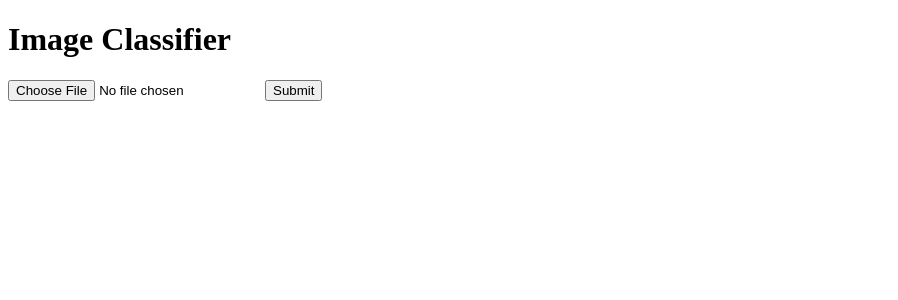
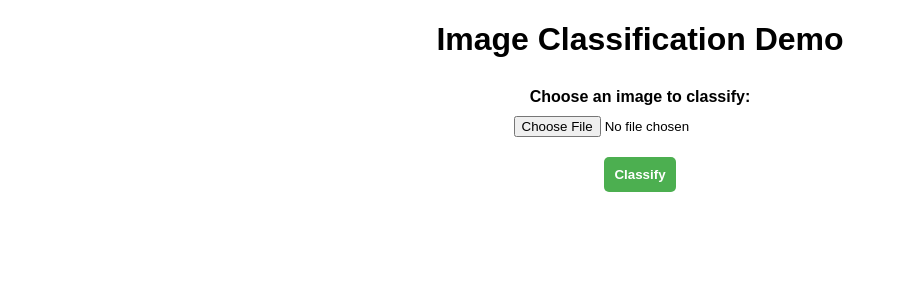
Before and after one commit to johnjos1zhaw/MDM_ProjectOne, a Flask app: page / in a window 1280 px wide. Shown: the top 300 px of the page, without its empty margins (0-898 px from the left). Run offline with Flask 2, Linux system fonts and the light colour scheme; parts of the project's set-up code (start-up, migrations or seed data) failed here and were passed over.

Commit message:
it works

```diff
--- a/app.py
+++ b/app.py
@@ -9,7 +9,7 @@ from PIL import Image
 # Set up the Flask app
 app = Flask(__name__)
 #app.secret_key = "super_secret_key"
-app.config['UPLOAD_FOLDER'] = 'uploads'
+app.config['UPLOAD_FOLDER'] = 'static/uploads'
 
 # Set up the ONNX model
 model_path = 'googlenet-12-int8.onnx'
@@ -57,22 +57,22 @@ def predict(img):
         results.append((class_labels[i], round(float(prob[i]), 2)))
     return results
 
-# # Test the preprocessing function with a sample image
-img = Image.open('./sample_images/car.jpg')
-img_np = np.asarray(img)
-input_data = preprocess(img_np)
-print(input_data.shape)
+# # # Test the preprocessing function with a sample image
+# img = Image.open('./sample_images/car.jpg')
+# img_np = np.asarray(img)
+# input_data = preprocess(img_np)
+# print(input_data.shape)
 
-## Test the prediction function with a sample image
-img = Image.open('./sample_images/car.jpg')
-results = predict(img)
-print(results)
+# ## Test the prediction function with a sample image
+# img = Image.open('./sample_images/car.jpg')
+# results = predict(img)
+# print(results)
 
-# # Test the allowed_file function
-print(allowed_file('./sample_images/car.jpg'))
+# # # Test the allowed_file function
+# print(allowed_file('./sample_images/car.jpg'))
 
-## display the image
-img.show()
+# ## display the image
+# img.show()
 
 # Define the route for the home page
 @app.route('/')
@@ -102,13 +102,16 @@ def upload_file():
     filename = secure_filename(file.filename)
     file.save(os.path.join(app.config['UPLOAD_FOLDER'], filename))
 
-    # Load the image and predict its class
+   # Load the image and predict its class
     img = Image.open(file.stream)
     results = predict(img)
-    top_result = results[0]
 
-    # Render the results page with the image and predicted class
-    return render_template('results.html', image_name=filename, class_label=top_result[0], probability=top_result[1], results=results)
+    for result in results:
+        result[0]
+        result[1]
+
+    return render_template('results.html', image_name=filename, predicted_classes=results)
+
 
 if __name__ == '__main__':
     app.run(debug=True)
--- a/templates/home.html
+++ b/templates/home.html
@@ -1,14 +1,75 @@
 
-<!DOCTYPE html>
+<!doctype html>
 <html>
-<head>
-    <title>Image Classifier</title>
-</head>
-<body>
-    <h1>Image Classifier</h1>
+  <head>
+    <title>Image Classification Demo</title>
+    <style>
+      /* Add some basic styles to the page */
+      body {
+        font-family: sans-serif;
+        text-align: center;
+      }
+      img {
+        max-width: 500px;
+        max-height: 500px;
+      }
+      form {
+        display: flex;
+        flex-direction: column;
+        align-items: center;
+        margin-top: 30px;
+      }
+      label {
+        font-weight: bold;
+        margin-bottom: 10px;
+      }
+      input[type=file] {
+        margin-bottom: 20px;
+      }
+      button[type=submit] {
+        padding: 10px;
+        border-radius: 5px;
+        border: none;
+        background-color: #4CAF50;
+        color: white;
+        font-weight: bold;
+        cursor: pointer;
+      }
+      .result {
+        margin-top: 30px;
+      }
+      .result ul {
+        list-style: none;
+        padding: 0;
+        margin: 0;
+        display: flex;
+        flex-direction: column;
+        align-items: center;
+      }
+      .result li {
+        margin-bottom: 10px;
+      }
+      .result li:first-child {
+        font-weight: bold;
+      }
+    </style>
+  </head>
+  <body>
+    <h1>Image Classification Demo</h1>
     <form action="/predict" method="post" enctype="multipart/form-data">
-        <input type="file" name="file" id="file" accept="image/*">
-        <button type="submit">Submit</button>
+      <label for="file">Choose an image to classify:</label>
+      <input type="file" name="file" id="file">
+      <button type="submit">Classify</button>
     </form>
-</body>
+    {% if image_name %}
+    <div class="result">
+      <img src="{{ url_for('static', filename='uploads/' + image_name) }}" alt="Uploaded Image">
+      <ul>
+        {% for label, probability in results %}
+        <li>{{ label }}: {{ probability }}</li>
+        {% endfor %}
+      </ul>
+    </div>
+    {% endif %}
+  </body>
 </html>
--- a/templates/results.html
+++ b/templates/results.html
@@ -8,8 +8,8 @@
     <img src="{{ url_for('static', filename='uploads/' + image_name) }}" alt="Uploaded Image">
     <p><strong>Top 5 classes:</strong></p>
     <ul>
-    {% for class_name, prob in predicted_classes %}
-      <li>{{ class_name }}: {{ prob }}</li>
+    {% for label, probability in predicted_classes %}
+      <li>{{ label }}: {{ probability }}</li>
     {% endfor %}
     </ul>
   </body>
```
Also changed, not shown: static/uploads/car.jpg (added), static/uploads/citystreet.jpg (added), static/uploads/peacock.jpeg (added).
